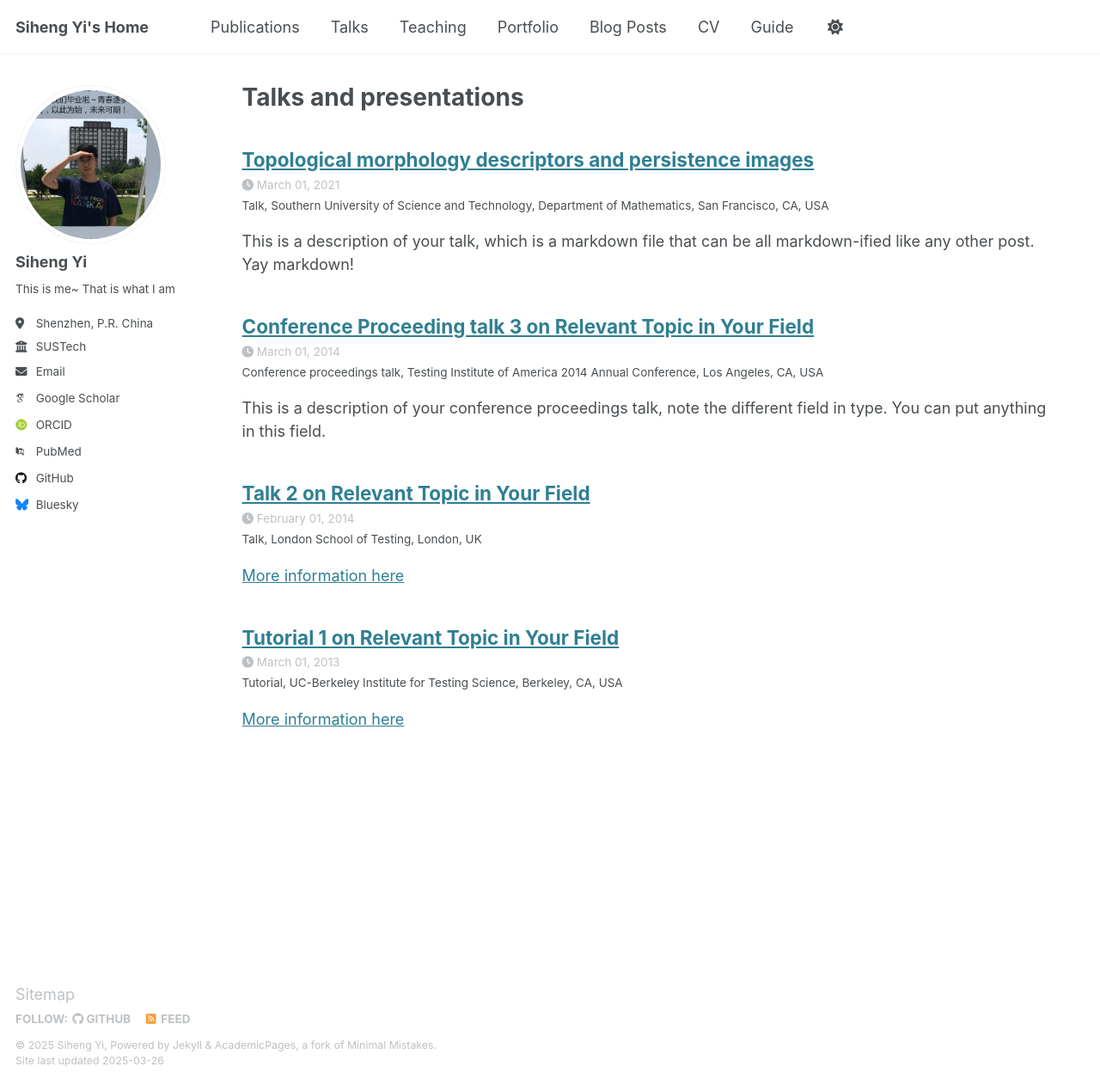
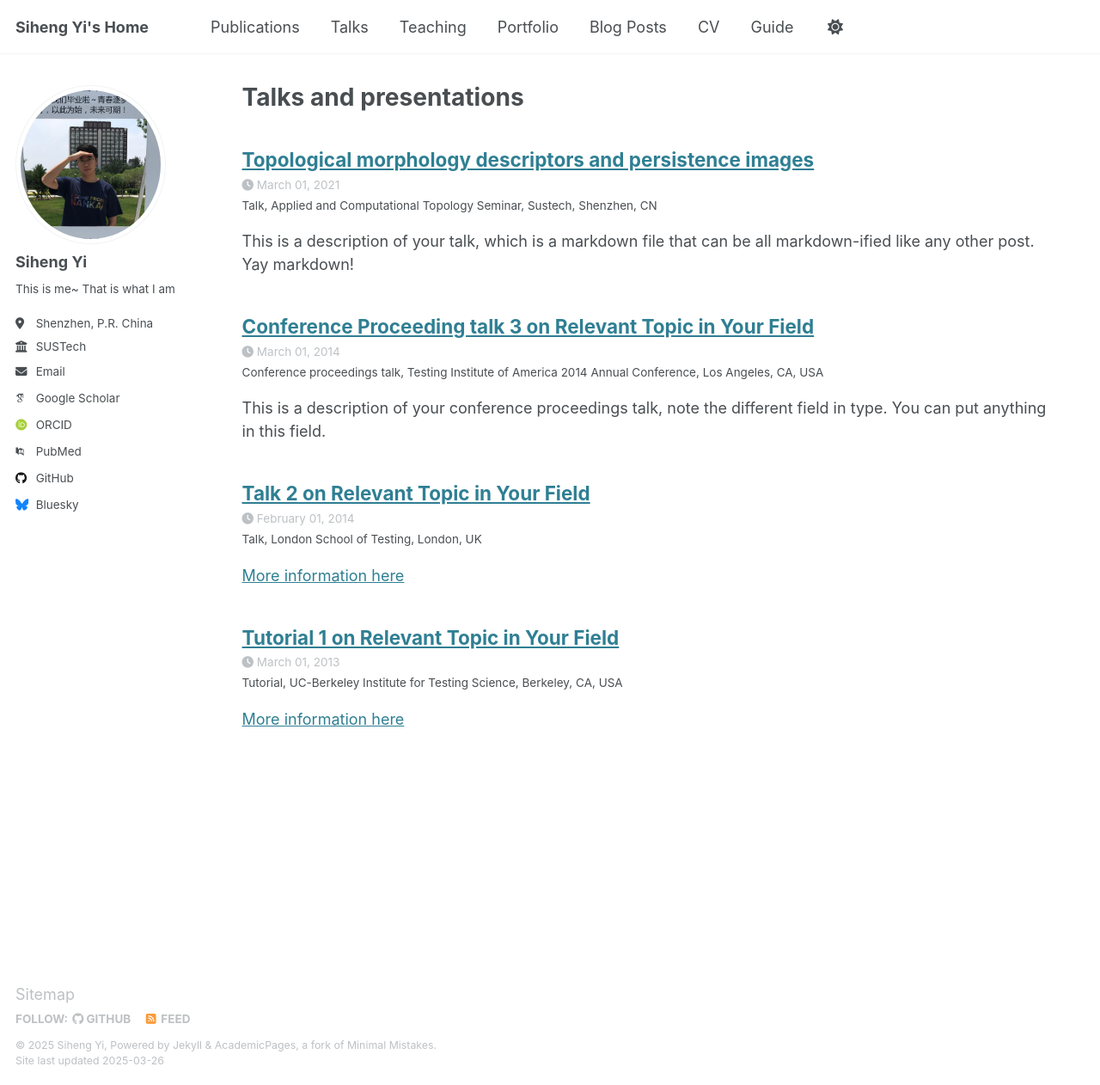
Before and after one commit to SihengYi/SihengYi.github.io, a Jekyll site: the page built from _pages/talks.html, in a window 1280 px wide and 1262 px high. Shown: the whole window at 86% size. Built offline with Jekyll 4.4.1, drawn with Linux system fonts in a browser that asks for light colours; some web fonts are replaced; a file with an impossible date is left out.

Commit message:
Update 2021-03-01-talk-1.md

```diff
--- a/_talks/2021-03-01-talk-1.md
+++ b/_talks/2021-03-01-talk-1.md
@@ -3,9 +3,9 @@ title: "Topological morphology descriptors and persistence images"
 collection: talks
 type: "Talk"
 permalink: /talks/2021-03-01-talk-1
-venue: "Southern University of Science and Technology, Department of Mathematics"
+venue: "Applied and Computational Topology Seminar, Sustech"
 date: 2021-03-01
-location: "San Francisco, CA, USA"
+location: "Shenzhen, CN"
 ---
 
 This is a description of your talk, which is a markdown file that can be all markdown-ified like any other post. Yay markdown!
```
